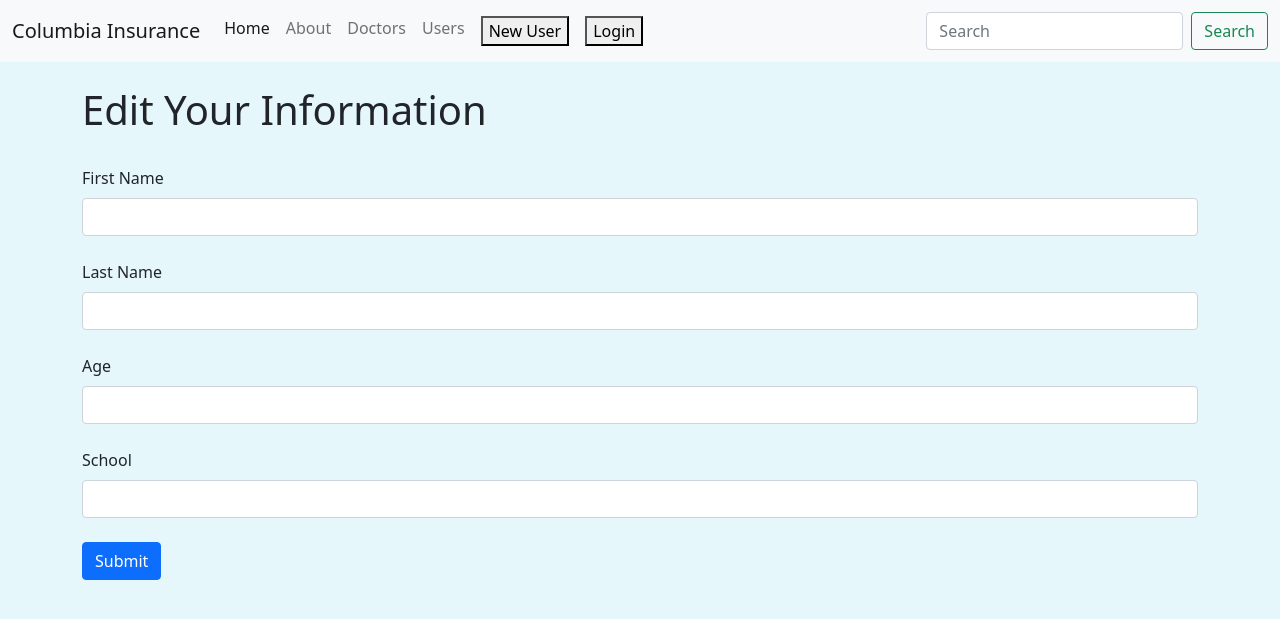
After one commit to ayshajamjam/columbiaInsurance, a Flask app: template templates/editUser.html in a window 1280 px wide. The commit adds this page. Shown: the top 619 px of the page. Run offline with Flask 2, Linux system fonts and the light colour scheme; the template is opened without the code that fills it: values that come from a table or form of the project are taken from there, others are empty; parts of the project's set-up code (start-up, migrations or seed data) failed here and were passed over; some libraries are stand-ins or nearby versions.

Commit message:
Added edit functionality for users

```diff
--- a/app.py
+++ b/app.py
@@ -3,9 +3,6 @@ To run locally:
     virtual machine: source virtual/bin/activate
     python3 app.py --debug
 Go to http://localhost:8111 in your browser.
-
-References (code taken from online sites):
-Login/Authentication: https://github.com/PrettyPrinted/youtube_video_code/blob/master/2020/02/10/Creating%20a%20Login%20Page%20in%20Flask%20Using%20Sessions/flask_session_example/app.py
 
 After cloning, make virtual env
 source virtual/bin/activate
@@ -41,6 +38,10 @@ engine = create_engine(DATABASEURI)
 current_user = None
 
 # Create a Form Class
+class LoginForm(FlaskForm):
+    uni = StringField("UNI", validators=[DataRequired()])
+    password = PasswordField("Password", validators=[DataRequired()])
+    submit = SubmitField("Submit")
 class NewUserForm(FlaskForm):
     first_name = StringField("First Name", validators=[DataRequired()])
     last_name = StringField("Last Name", validators=[DataRequired()])
@@ -49,9 +50,13 @@ class NewUserForm(FlaskForm):
     age = IntegerField("Age", validators=[DataRequired()])
     school = StringField("School", validators=[DataRequired()])
     submit = SubmitField("Submit")
-class LoginForm(FlaskForm):
+class EditUserForm(FlaskForm):
+    first_name = StringField("First Name", validators=[DataRequired()])
+    last_name = StringField("Last Name", validators=[DataRequired()])
     uni = StringField("UNI", validators=[DataRequired()])
     password = PasswordField("Password", validators=[DataRequired()])
+    age = IntegerField("Age", validators=[DataRequired()])
+    school = StringField("School", validators=[DataRequired()])
     submit = SubmitField("Submit")
 class NewReviewForm(FlaskForm):
     date_of_visit = DateField("Date of Visit", validators=[DataRequired()])
@@ -133,9 +138,9 @@ def users():
 
 @app.route('/users/<uni>')
 def user(uni):
-    if not current_user or g.user != uni:
-        flash("You do not have access to other students' profiles")
-        return redirect(url_for('users'))
+    # if not current_user or g.user != uni:
+    #     flash("You do not have access to other students' profiles")
+    #     return redirect(url_for('users'))
 
     # Get only user information
     cursor = g.conn.execute("SELECT * FROM studentPatients")
@@ -214,6 +219,45 @@ def newUser():
         age = age,
         school = school,
         form=form)
+
+@app.route('/users/<uni>/edit', methods=['GET','POST'])
+def editUser(uni):
+
+    # Get this user's information
+    cursor = g.conn.execute("SELECT * FROM studentPatients")
+    user_info = []
+    for result in cursor:
+        if result['uni'] == uni:
+            user_info.append(result)
+    cursor.close()
+    user = user_info[0]
+
+    # Populate form with current information
+    form = EditUserForm(request.form, obj = user)
+
+    if form.validate_on_submit():
+        # Grab new information
+        first_name = form.first_name.data
+        last_name = form.last_name.data
+        age = form.age.data
+        school = form.school.data
+
+        # Set fields empty again
+        form.first_name.data = ''
+        form.last_name.data = ''
+        form.age.data = ''
+        form.school.data = ''
+
+        # Push edits to database
+        g.conn.execute("UPDATE studentpatients SET first_name=%s, last_name=%s, age=%s, school=%s WHERE uni=%s", first_name, last_name, age, school, uni)
+
+        flash("Profile Information Updated Successfully")
+        global current_user
+        current_user = uni
+        g.user = current_user
+        return redirect("/users/" + current_user)
+
+    return render_template("editUser.html", form=form)
 
 @app.route('/reviews/<review_id>')
 def review(review_id):
--- a/templates/base.html
+++ b/templates/base.html
@@ -47,7 +47,7 @@
                   <a class="nav-link" href="{{url_for('logout')}}"><button>Logout</button></a>
                 </li>
                 <li class="nav-item">
-                  <a class="nav-link" href="/users/{{g.user}}">My Profile</a>
+                  <a class="nav-link" href="/users/{{g.user}}">{{g.user}} Profile</a>
                 </li>
               {% endif %}
             </ul>
--- /dev/null
+++ b/templates/editUser.html
@@ -0,0 +1,42 @@
+{% extends 'base.html' %}
+{% block title %}Edit User{% endblock %}
+
+{% block content %}
+
+    <div class = "container">
+
+        {% for message in get_flashed_messages() %}
+            <div class="alert alert-warning alert-dismissible fade show" role="alert">
+                {{ message }}
+                <button type="button" class="btn-close" data-bs-dismiss="alert" aria-label="Close"></button>
+            </div>
+        {% endfor %}
+
+        <h1>Edit Your Information</h1>
+        <br/>
+
+        <form method = "POST">
+            {{ form.hidden_tag() }}
+
+            {{ form.first_name.label(class="form-label") }}
+            {{ form.first_name(class="form-control") }}
+            <br/>
+
+            {{ form.last_name.label(class="form-label") }}
+            {{ form.last_name(class="form-control") }}
+            <br/>
+
+            {{ form.age.label(class="form-label") }}
+            {{ form.age(class="form-control") }}
+            <br/>
+
+            {{ form.school.label(class="form-label") }}
+            {{ form.school(class="form-control") }}
+            <br/>
+
+            {{ form.submit(class="btn btn-primary") }}
+        </form>
+
+    </div>
+
+{% endblock %}
```
Also changed, not shown: templates/user.html (+8 -6 lines).
